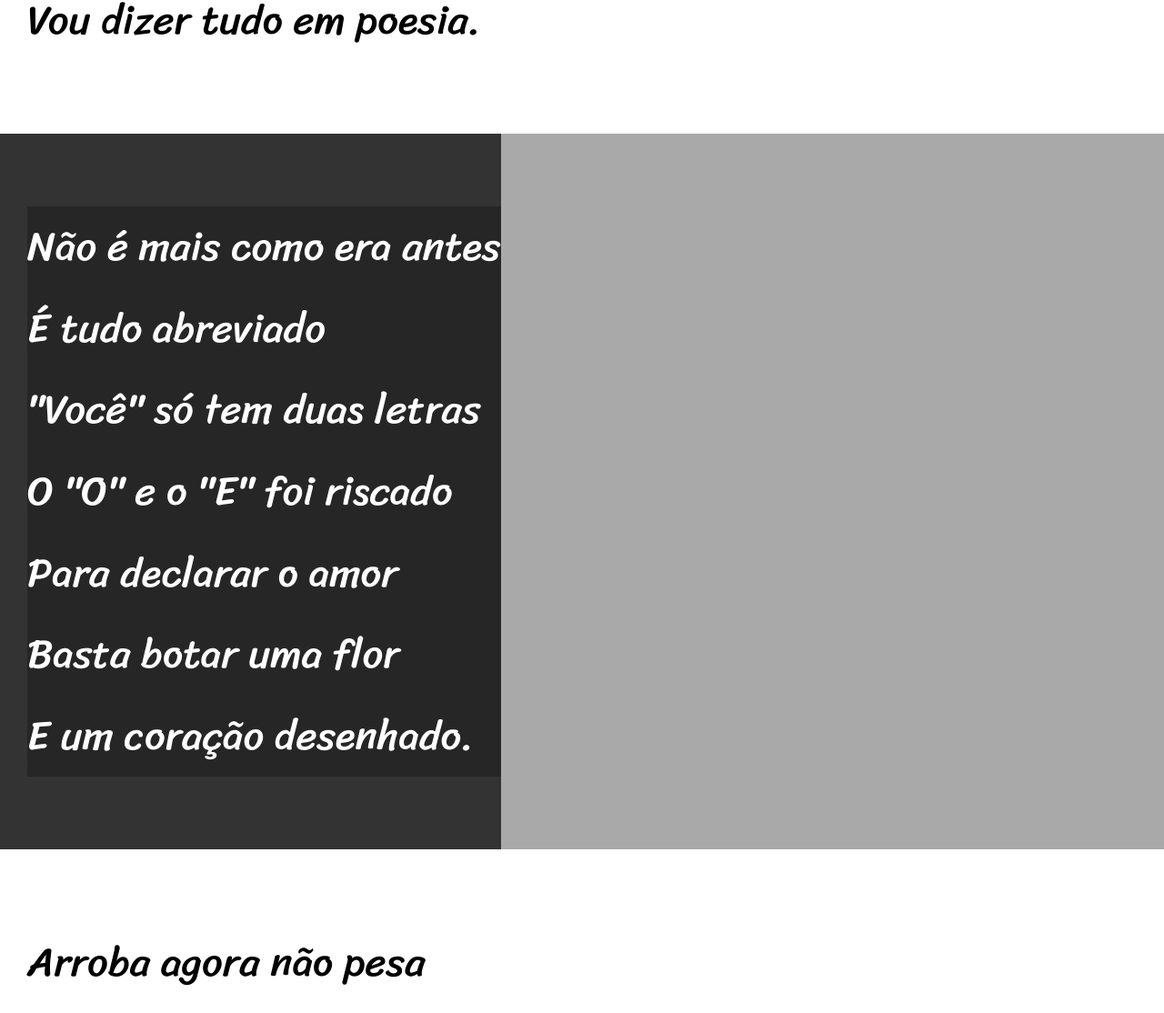
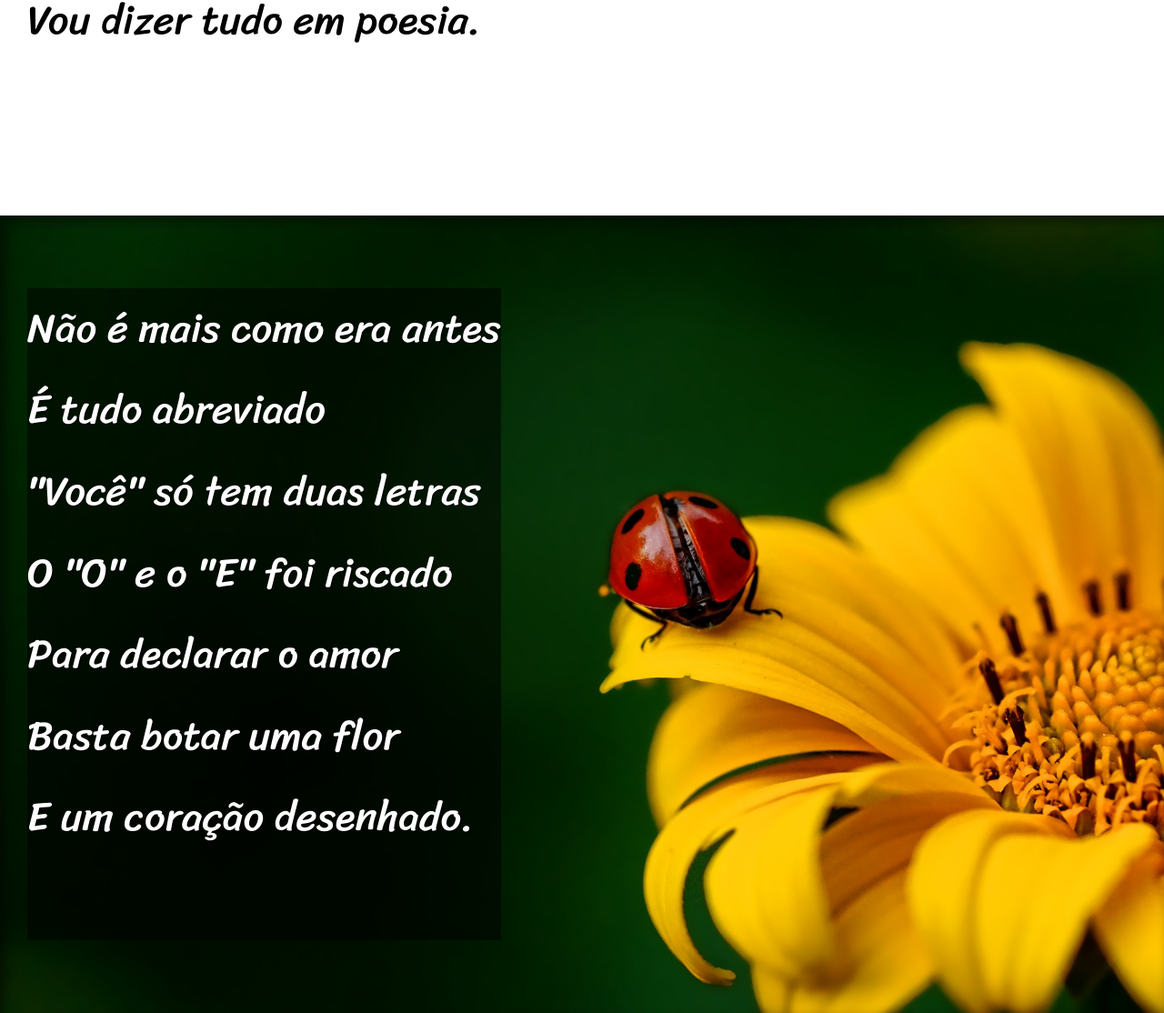
Before and after one commit to Vinicius2543/html-css, a plain HTML site: page Desafios/desafio012/index.html in a window 1280 px wide. Shown: the part 900-2014 px from the top of the page at 91% size. Drawn offline with Linux system fonts and the light colour scheme.

Commit message:
terminando o desafio

```diff
--- a/Desafios/desafio012/index.html
+++ b/Desafios/desafio012/index.html
@@ -26,7 +26,7 @@
         </p>
     </section>
 
-    <section class="imagem">
+    <section class="imagem" id="img01">
         <p>
             Não é mais como era antes <br>
             É tudo abreviado <br>
@@ -59,7 +59,7 @@
         </p>
     </section>
 
-    <section class="imagem">
+    <section class="imagem" id="img02">
         <p>
             Tenho saudade das cartas <br>
             Escritas com a própria mão <br>
--- a/Desafios/desafio012/style.css
+++ b/Desafios/desafio012/style.css
@@ -58,20 +58,41 @@ section {
     font-size: 3.5vw;
 }
 
+section > p {
+    padding-bottom: 2em;
+}
+
 section.normal {
     background-color: white;
     color: black;
 }
 
 section.imagem {
-    display: inline-block;
     background-color: rgb(52, 51, 51);
     color: white;
+    box-shadow: inset 6px 6px 13px 0px rgba(0, 0, 0, 0.493);
+    background-size: cover;
+    background-attachment: fixed;
 }
 
 section.imagem > p {
-    background-color: rgba(0, 0, 0, 0.253);
+    display: inline-block;
+    background-color: rgba(0, 0, 0, 0.514);
+    text-shadow: 1px 1px 0px black;
 }
+
+section#img01{
+    background-image: url(imagens/background001.jpg);
+    background-position: right center;
+
+}
+
+section#img02{
+    background-image: url(imagens/background002.jpg);
+
+}
+
+
 
 footer {
     background-color: black;
```
